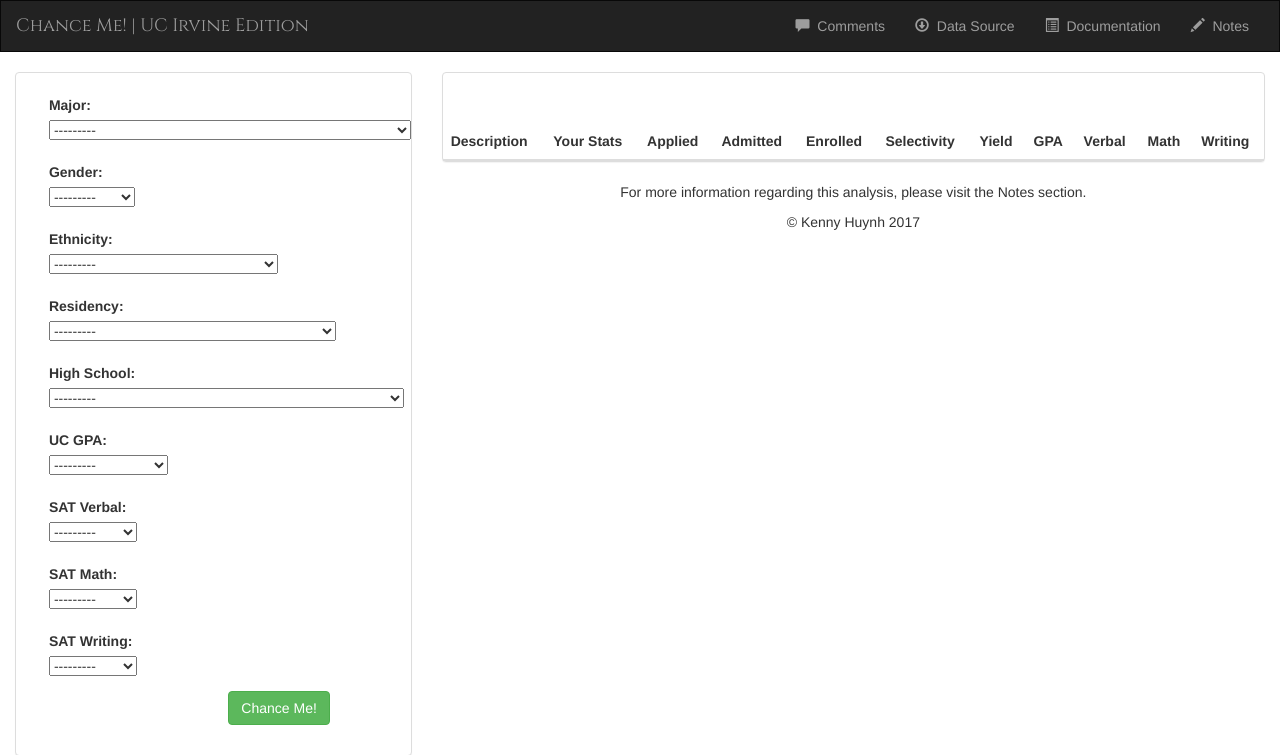
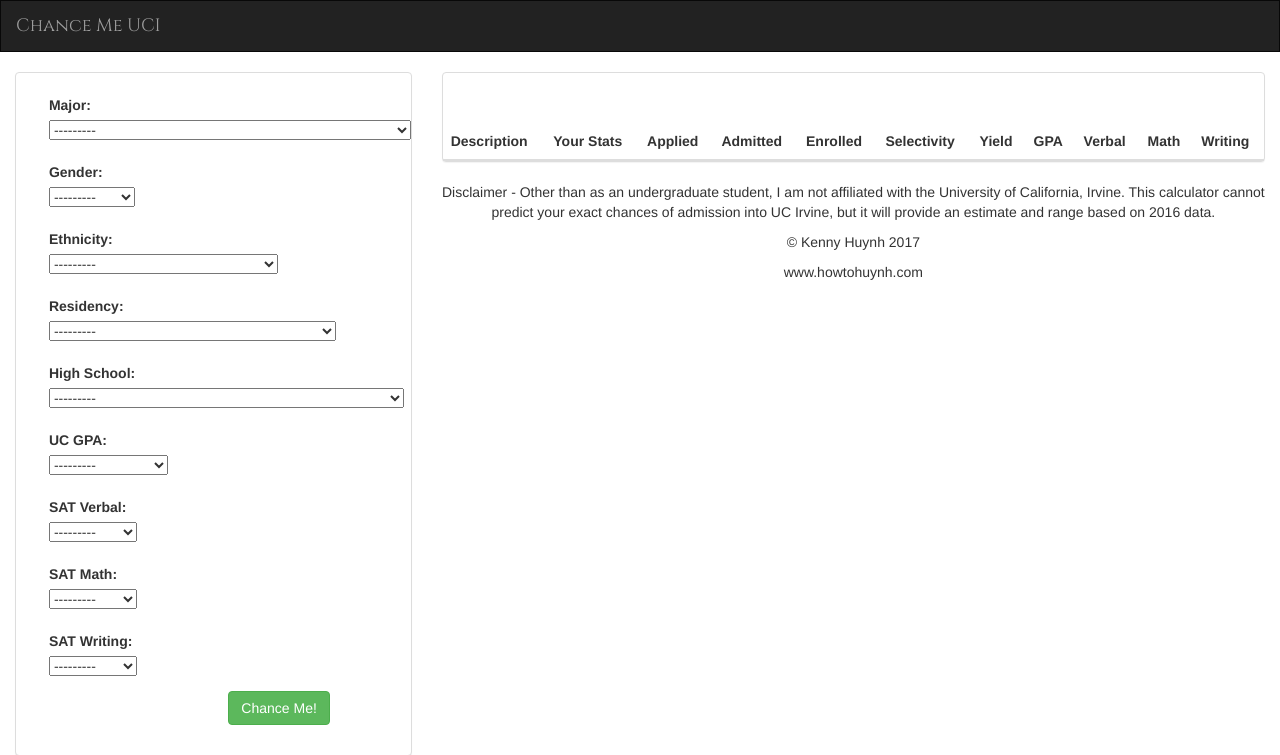
Before and after one commit to howtohuynh/chancemeuci, a Django app: page /chancemeuci/ in a window 1280 px wide. Shown: the top 755 px of the page. Run offline with Django 3.2, Linux system fonts and the light colour scheme; lists and menus that the app fills with data are empty; some libraries are stand-ins or nearby versions.

Commit message:
Working w/ Heroku

```diff
--- a/chancemeuci/templates/chancemeuci/applicant_form.html
+++ b/chancemeuci/templates/chancemeuci/applicant_form.html
@@ -9,7 +9,7 @@
                             {% csrf_token %}
                             {% include 'chancemeuci/form-template.html' %}
                             <div class = "form-group">
-                                <div class = "col-sm-offset-6 col-sm-3">
+                                <div class = "col-sm-offset-6 col-sm-6">
                                     <button type = "submit" class = "btn btn-success"> Chance Me! </button>
                                 </div>
                             </div>
@@ -17,7 +17,6 @@
                     </div>
                 </div>
             </div>
-
             <div class = "col-sm-8">
                 <div  class="panel panel-default">
                     <h3>
@@ -30,8 +29,11 @@
                 </div>
             </div>
             <div>
-                <p class="text-center"> For more information regarding this analysis, please visit the Notes section. </p>
+                <p class="text-center"> Disclaimer - Other than as an undergraduate student, I am not affiliated with the University of California, Irvine.
+                                        This calculator cannot predict your exact chances of admission into UC Irvine, but it will provide an estimate and
+                                        range based on 2016 data.</p>
                 <p class="text-center"> © Kenny Huynh 2017 </p>
+                <p class="text-center"> www.howtohuynh.com </p>
             </div>
         </div>
     </div>
--- a/chancemeuci/templates/chancemeuci/base.html
+++ b/chancemeuci/templates/chancemeuci/base.html
@@ -20,36 +20,7 @@
                 <span class = "icon-bar"></span>
                 <span class = "icon-bar"></span>
             </button>
-            <a class = "navbar-brand" href = "{% url 'chancemeuci:index' %}"> Chance Me! | UC Irvine Edition </a>
-        </div>
-        <!-- Items -->
-        <div class = "collapse navbar-collapse" id = "topNavBar">
-            <ul class = "nav navbar-nav navbar-right">
-                <li class = "">
-                    <a href = "{% url "chancemeuci:comments" %}">
-                        <span class = "glyphicon glyphicon-comment" aria-hidden="true"></span>&nbsp;
-                        Comments
-                    </a>
-                </li>
-                <li class = "">
-                    <a href = "{% url "chancemeuci:datasource" %}">
-                        <span class = "glyphicon glyphicon-download" aria-hidden="true"></span>&nbsp;
-                        Data Source
-                    </a>
-                </li>
-                <li class = "">
-                    <a href = "{% url "chancemeuci:development" %}">
-                        <span class = "glyphicon glyphicon-list-alt" aria-hidden="true"></span>&nbsp;
-                        Documentation
-                    </a>
-                </li>
-                <li class = "">
-                    <a href = "{% url "chancemeuci:notes" %}">
-                        <span class = "glyphicon glyphicon-pencil" aria-hidden="true"></span>&nbsp;
-                        Notes
-                    </a>
-                </li>
-            </ul>
+            <a class = "navbar-brand" href = "{% url 'chancemeuci:index' %}"> Chance Me UCI </a>
         </div>
     </div>
 </nav>
--- a/chancemeuci/templates/chancemeuci/table-template.html
+++ b/chancemeuci/templates/chancemeuci/table-template.html
@@ -1,5 +1,3 @@
-
-
 <table class="table table-sm table-hover">
   <thead>
     <tr>
@@ -17,7 +15,6 @@
     </tr>
   </thead>
   <tbody>
-{#    <tr>#}
         {% for field in ld %}
             <tr>
             {% for x in field %}
@@ -41,6 +38,5 @@
             {% endfor %}
             </tr>
         {% endfor %}
-{#    </tr>#}
   </tbody>
 </table>
--- a/chancemeuci/todo.txt
+++ /dev/null
@@ -1,4 +0,0 @@
-- finish other views
-- Make code look nicer
-    - views.py (try to make code more condensed, change urls to class views)
-    - urls.py (same as above)
--- a/chancemeuci/urls.py
+++ b/chancemeuci/urls.py
@@ -6,12 +6,4 @@
 urlpatterns = [
     # /chancemeuci/
     url(r'^$', views.index.as_view(), name='index'),
-    # /chancemeuci/datasource
-    url(r'^datasource/$', views.datasource, name='datasource'),
-    # /chancemeuci/development
-    url(r'^development/$', views.development, name='development'),
-    # /chancemeuci/comments
-    url(r'^comments/$', views.comments, name='comments'),
-    # /chancemeuci/notes
-    url(r'^notes/$', views.notes, name='notes'),
 ]
--- a/chancemeuci/views.py
+++ b/chancemeuci/views.py
@@ -6,7 +6,7 @@
 from chancemeuci.data.ctd import csv_to_dict
 from chancemeuci.data.calculator import calculate
 
-
+# List to be used to convert .csv files to dict
 appliedList = ['applied', 'admitted', 'enrolled', 'selectivity_rate', 'yield_rate', 'gpa', 'verbal', 'math',
                'writing']
 appliedList2 = ['applied', 'admitted', 'enrolled', 'selectivity_rate', 'yield_rate']
@@ -57,18 +57,7 @@
         return render(request, self.template_name, args)
 
 
-def datasource(request):
-    return render(request, 'chancemeuci/datasource.html')
-
-def development(request):
-    return render(request, 'chancemeuci/development.html')
-
-def comments(request):
-    return render(request, 'chancemeuci/comments.html')
-
-def notes(request):
-    return render(request, 'chancemeuci/notes.html')
-
+# Returns the average acceptance rate of factors that are weighed on a lower scale
 def lowWeight(d: dict) -> float:
     low_weight = []
     x = d['major'].split(" | ")[0]
@@ -83,6 +72,7 @@
     low_weight.append((('Residency', d['residency']), residency[d['residency']]))
     return low_weight
 
+# Returns the average acceptance rate of factors that are weighed on a higher scale
 def highWeight(d: dict) -> float:
     high_weight = []
     high_weight.append((('UC GPA', d['uc_gpa']), uc_gpa[d['uc_gpa']]))
@@ -91,6 +81,7 @@
     high_weight.append((('SAT Writing', d['sat_writing']), sat_writing[d['sat_writing']]))
     return high_weight
 
+# Returns a string containing information about the amount of students enrolled from a certain high school
 def highSchool(d: dict) -> str:
     if d['high_school'] != 'OTHER / NOT LISTED':
         string = "In 2016, {} people from {} enrolled at UC Irvine.".format(high_school[d['high_school']]['admitted'], d['high_school'].title())
```
Also changed, not shown: chancemeuci/templates/chancemeuci/comments.html (deleted, +0 -8 lines), chancemeuci/templates/chancemeuci/datasource.html (deleted, +0 -10 lines), chancemeuci/templates/chancemeuci/development.html (deleted, +0 -10 lines), chancemeuci/templates/chancemeuci/notes.html (deleted, +0 -8 lines), 1 other file.
